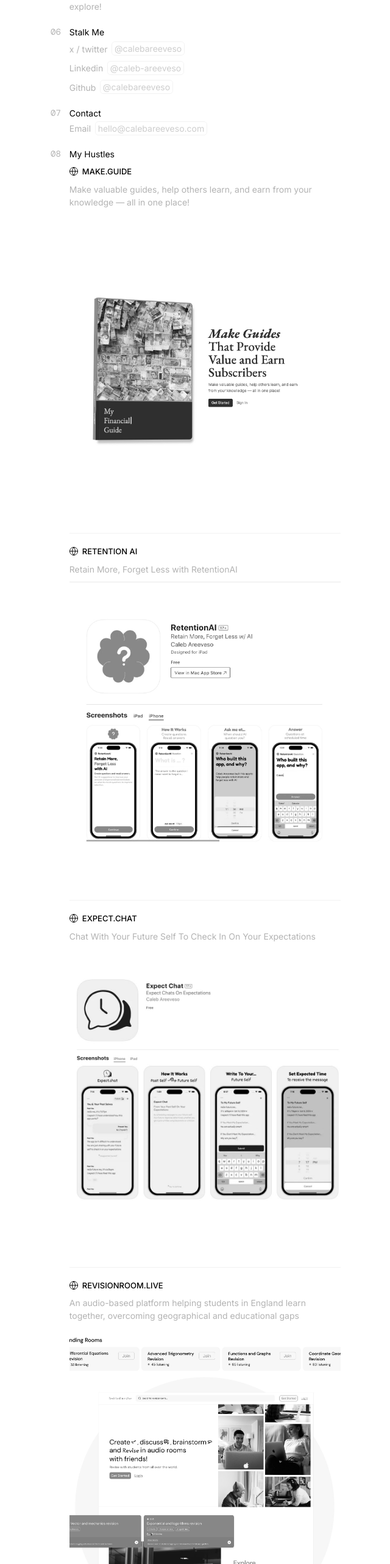
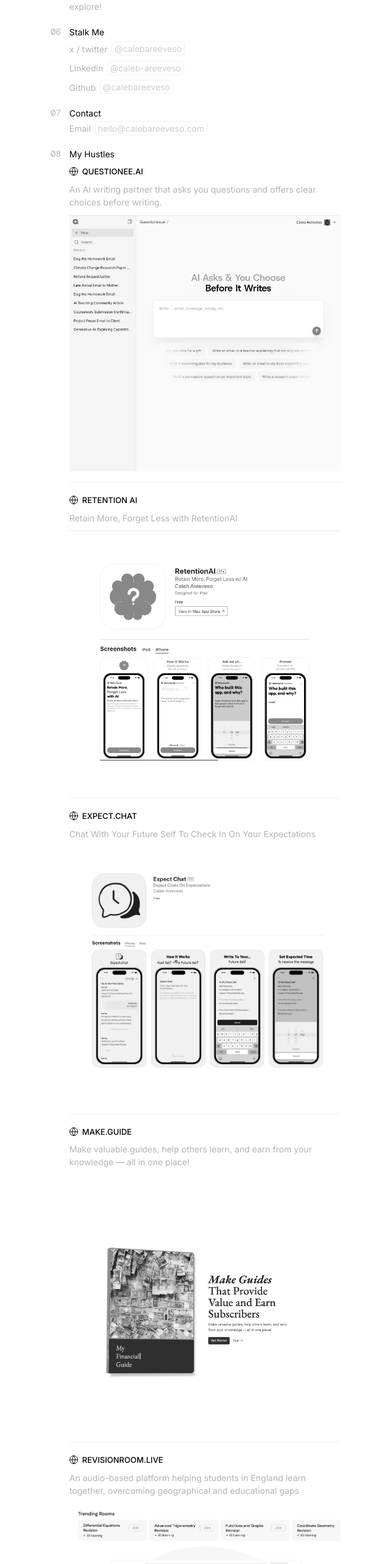
Before and after one commit to calebareeveso/calebareeveso.com, a Next.js app: page / in a window 1280 px wide. Shown: the part 788-3353 px from the top of the page at 61% size, without its empty margins (319-959 px from the left). Built offline with nearby package versions, Linux system fonts and the light colour scheme; a web font is replaced by a local one.

Commit message:
feat: add questionee.ai

```diff
--- a/components/projects/card.js
+++ b/components/projects/card.js
@@ -38,7 +38,7 @@
             {props.projectInfo}
           </p>
           {/* Card Image */}
-          <div className="h-[20rem] w-full sm:w-full  sm:h-[36rem] relative">
+          <div className="h-[20rem] w-full sm:w-full  sm:h-[30rem] relative">
             <Link
               href={props.projectURL}
               target={"_blank"}
--- a/components/projects/index.js
+++ b/components/projects/index.js
@@ -7,11 +7,12 @@
   // list of projects
   const projectList = [
     {
-      name: "MAKE.GUIDE",
-      URL: "https://www.make.guide",
-      info: "Make valuable guides, help others learn, and earn from your knowledge — all in one place!",
-      ImageSource: "/static/images/guide.jpeg",
+      name: "QUESTIONEE.AI",
+      URL: "https://www.questionee.ai",
+      info: "An AI writing partner that asks you questions and offers clear choices before writing.",
+      ImageSource: "/static/images/questionee_ai.jpeg",
     },
+
     {
       name: "RETENTION AI",
       URL: "https://retentionai.app",
@@ -24,6 +25,12 @@
       URL: "https://expect.chat",
       info: "Chat With Your Future Self To Check In On Your Expectations",
       ImageSource: "/static/images/expect.jpeg",
+    },
+    {
+      name: "MAKE.GUIDE",
+      URL: "https://www.make.guide",
+      info: "Make valuable guides, help others learn, and earn from your knowledge — all in one place!",
+      ImageSource: "/static/images/guide.jpeg",
     },
     {
       name: "REVISIONROOM.LIVE",
```
Also changed, not shown: public/static/images/questionee_ai.jpeg (added).
